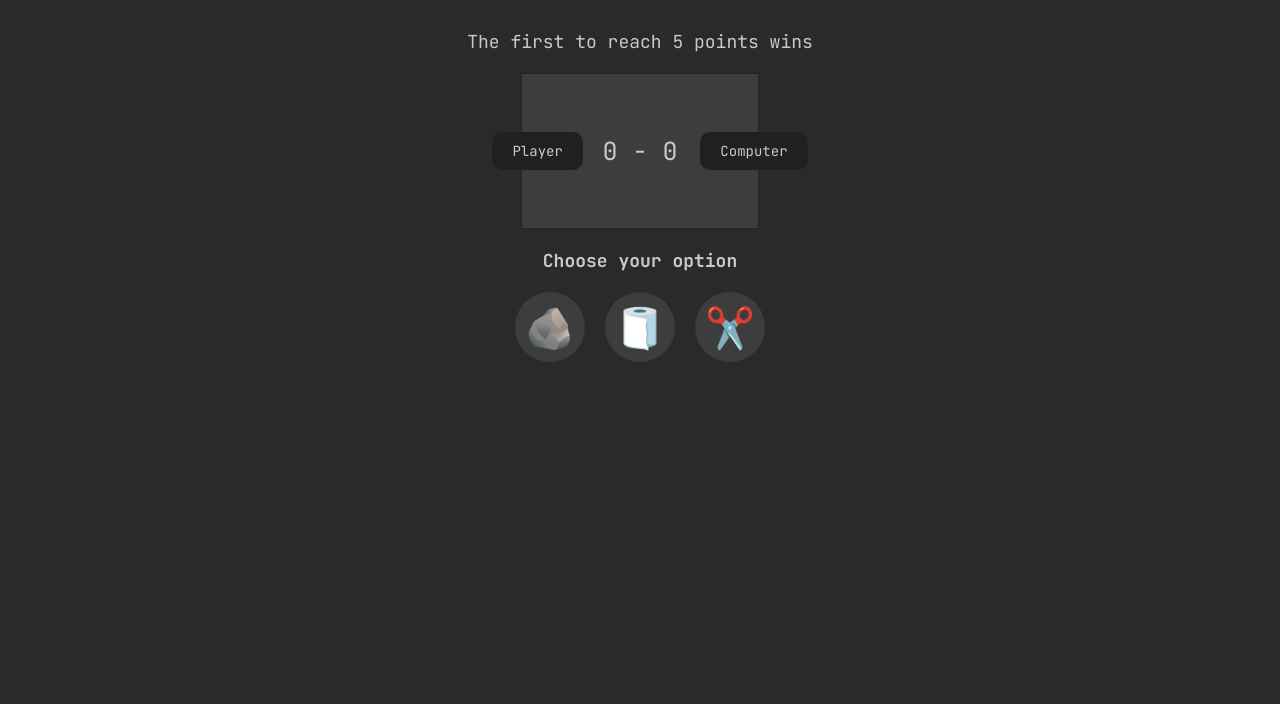
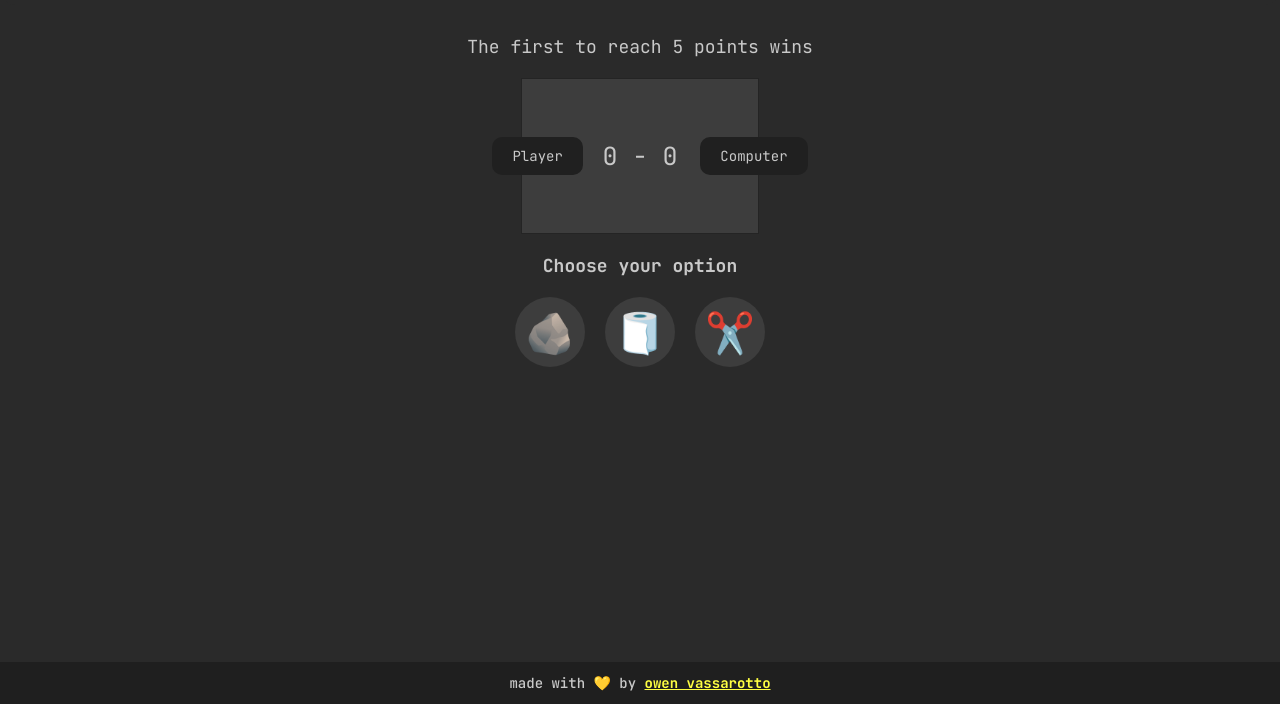
Before and after one commit to owenvassarotto/rock_paper_scissors_game, a plain HTML site: page index.html in a window 1280 px wide. Shown: the part 96-800 px from the top of the page. Drawn offline with Linux system fonts and the light colour scheme.

Commit message:
Firts commit of the footer structure

```diff
--- a/index.html
+++ b/index.html
@@ -48,6 +48,10 @@
       <button class="btn-restart disabled" id="btn-restart">Restart game</button>
     </main>
 
+    <footer class="footer">
+      <p>made with 💛 by <a href="https://github.com/owenvassarotto" target="_blank">owen vassarotto</a></p>
+    </footer>
+
     <!-- JS -->
     <script src="script.js"></script>
   </body>
--- a/styles.css
+++ b/styles.css
@@ -59,7 +59,7 @@ main{
   flex-direction: column;
   align-items: center;
   justify-content: center;
-  padding: 2.5rem 2rem;
+  padding: 3rem 2rem;
   text-align: center;
 }
 
@@ -151,3 +151,20 @@ main{
 .disabled{
   display: none;
 }
+
+.footer{
+  background-color: #1f1f1f;
+  padding: 1.2rem;
+  text-align: center;
+  position: fixed;
+  bottom: 0;
+  width: 100%;
+}
+.footer p{
+  font-size: 1.4rem;
+  font-weight: 500;
+}
+.footer p a{
+  color: var(--yellow);
+  font-weight: bold;
+}
```
